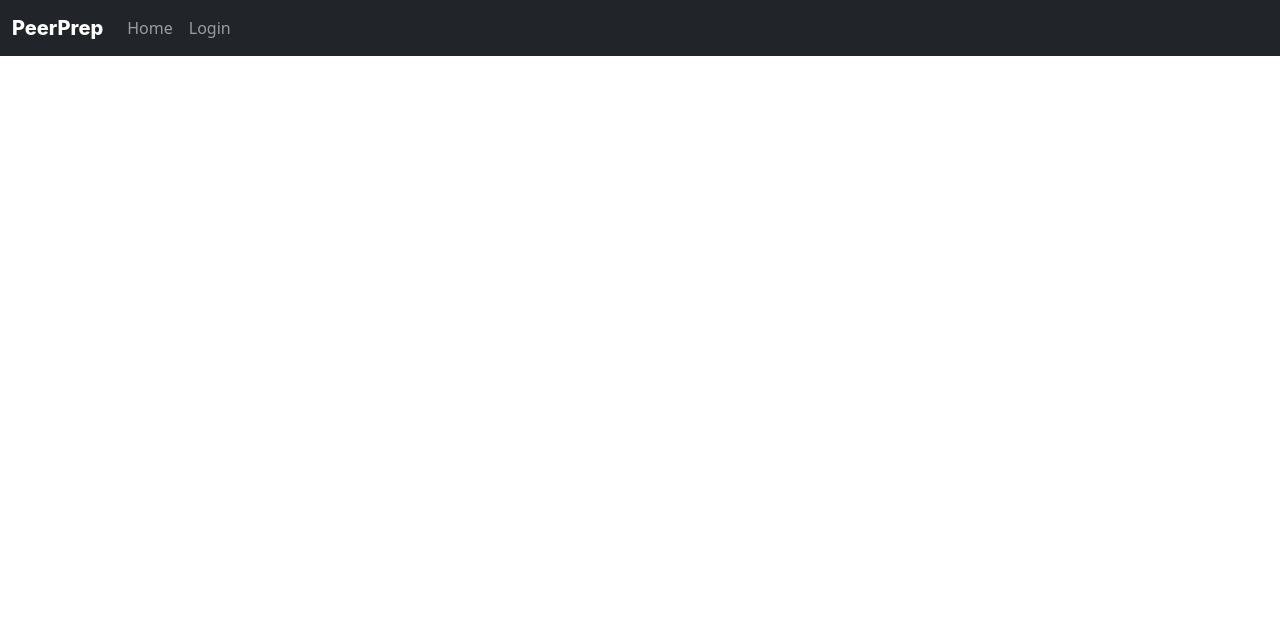
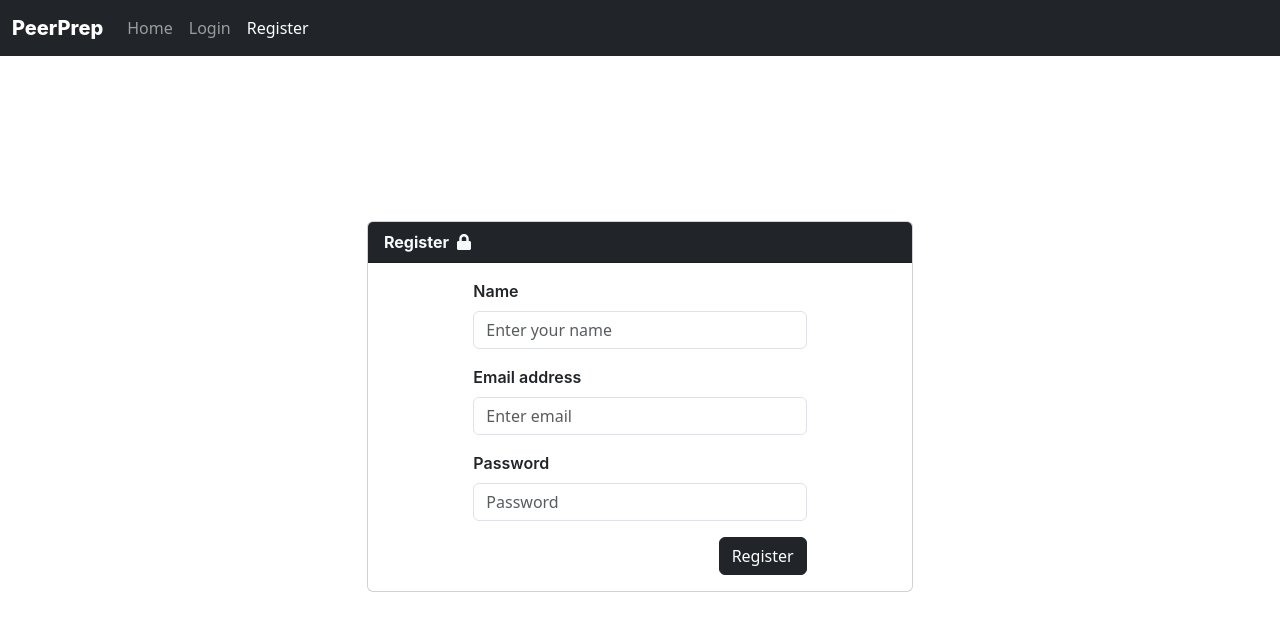
Before and after one commit to jlxw48/CS3219-PeerPrep, a React (Create React App) app in the folder front-end/: page /register in a window 1280 px wide. Shown: the top 630 px of the page. Built offline with nearby package versions, Linux system fonts and the light colour scheme; what javascript-time-ago would draw is missing.

Commit message:
Add manually toast for error

```diff
--- a/front-end/package.json
+++ b/front-end/package.json
@@ -21,6 +21,7 @@
     "react-router-dom": "^5.3.0",
     "react-scripts": "4.0.3",
     "react-time-ago": "^7.1.3",
+    "react-toastify": "^8.0.3",
     "web-vitals": "^1.0.1"
   },
   "scripts": {
--- a/front-end/src/App.js
+++ b/front-end/src/App.js
@@ -1,28 +1,73 @@
 import './css/App.css';
-import PeerPrepNav from './PeerPrepNav';
+import React from 'react';
+import { useState } from 'react';
+import PeerPrepNav from './components/PeerPrepNav';
 import Home from './components/home/Home';
 import Login from './components/login/Login';
 import { BrowserRouter as Router, Switch, Route } from 'react-router-dom';
-import APIErrorProvider from './common/providers/APIErrorProvider';
 import APIErrorNotification from './components/ApiErrorNotification';
 import Practice from './components/practice/Practice';
+import ReactTimeAgo from 'react-time-ago'
+import { ToastContainer, toast } from 'react-toastify';
+import 'react-toastify/dist/ReactToastify.css';
 
+export const ErrorContext = React.createContext();
 
 function App() {
+  // Pass around an array of errors
+  const [errors, setErrors] = useState([]);
+  const addError = (err) => {
+    setErrors(old => [...old, err]);
+  }
+  const removeError = (idx) => {
+    const currErrors = errors;
+    let newErrors = []
+    for (let i = 0; i < currErrors.length; i++) {
+      if (i == idx) {
+        continue;
+      }
+      newErrors.push(currErrors[i]);
+    }
+    setErrors(newErrors);
+  }
+  const errorsContextValue = {
+    errors,
+    addError: addError,
+    removeError: removeError
+  };
+
   return (
     <>
-      <APIErrorProvider>
-        <Router>
-          <PeerPrepNav />
-          <Switch>
-            <Route exact path='/' component={Home} />
-            <Route path='/login' component={Login} />
-            <Route path ="/practice" component={Practice} />
-          </Switch>
-        </Router>
-        {/* <APIErrorNotification /> */}
-      </APIErrorProvider>
 
+      <Router>
+
+        <PeerPrepNav />
+        <ErrorContext.Provider value={errorsContextValue}>
+          <APIErrorNotification />
+        </ErrorContext.Provider>
+        <Switch>
+          <Route exact path='/'>
+            <ErrorContext.Provider value={errorsContextValue}>
+              <Home />
+            </ErrorContext.Provider>
+          </Route>
+          <Route path='/login'>
+            <ErrorContext.Provider value={errorsContextValue}>
+              <Login />
+            </ErrorContext.Provider>
+          </Route>
+          <Route path="/practice">
+            <ErrorContext.Provider value={errorsContextValue}>
+              <Practice />
+            </ErrorContext.Provider>
+          </Route>
+          <Route path="/register" >
+            <ErrorContext.Provider value={errorsContextValue}>
+              <Login isRegister={true} />
+            </ErrorContext.Provider>
+          </Route>
+        </Switch>
+      </Router>
     </>
   );
 }
--- a/front-end/src/common/providers/APIErrorProvider.js
+++ b/front-end/src/common/providers/APIErrorProvider.js
@@ -5,6 +5,7 @@ export const APIErrorContext = React.createContext({
   addError: () => {},
   removeError: () => {}
 });
+
 
 export default function APIErrorProvider({ children }) {
   const [error, setError] = useState(null);
--- a/front-end/src/components/ApiErrorNotification.js
+++ b/front-end/src/components/ApiErrorNotification.js
@@ -1,27 +1,36 @@
 //Credit: https://www.yld.io/blog/global-notifications-with-reacts-context-api/
 
+import { useContext, useState } from 'react';
 import useAPIError from '../common/hooks/useApiError.js';
 import Toast from 'react-bootstrap/Toast';
 import ReactTimeAgo from 'react-time-ago'
+import { ErrorContext } from '../App.js';
+import { ToastContainer } from 'react-bootstrap';
 
 function APIErrorNotification() {
-  const { error, removeError } = useAPIError();
+  const { errors, removeError } = useContext(ErrorContext);
 
-  const handleSubmit = () => {
-    removeError();
+  const closeError = (idx) => {
+    removeError(idx);
   };
 
+  let errorToasts = errors.map((err, idx) => {
+    return <Toast key={idx} show bg="danger" animation={true} onClose={() => closeError(idx)}>
+      <Toast.Header>
+        <strong className="me-auto">Error</strong>
+        <small><ReactTimeAgo date={new Date()} locale="en-US" /></small>
+      </Toast.Header>
+      <Toast.Body className='text-white'>
+        {err}
+      </Toast.Body>
+    </Toast>
+  })
+
   return (
-    <Toast className="d-inline-block m-1" bg="danger" autohide onClose={() => handleSubmit()}>
-    <Toast.Header>
-      <strong className="me-auto">Error</strong>
-      <small><ReactTimeAgo date={new Date()} locale="en-US"/></small>
-    </Toast.Header>
-    <Toast.Body className='text-white'>
-      {error}
-    </Toast.Body>
-  </Toast>
-  )
+    <ToastContainer>
+      {errorToasts}
+    </ToastContainer>);
+
 }
 
 export default APIErrorNotification;
--- a/front-end/src/PeerPrepNav.jsx
+++ b/front-end/src/components/PeerPrepNav.jsx
@@ -2,7 +2,7 @@ import React from 'react'
 import Nav from 'react-bootstrap/Nav'
 import Navbar from 'react-bootstrap/Navbar'
 import Container from 'react-bootstrap/Container'
-import './css/PeerPrepNav.css'
+import '../css/PeerPrepNav.css'
 import { NavLink } from 'react-router-dom'
 
 function PeerPrepNav() {
@@ -13,6 +13,7 @@ function PeerPrepNav() {
                 <Nav className="me-auto">
                     <NavLink to="/" exact className="nav-link">Home</NavLink>
                     <NavLink to="/login" exact className="nav-link">Login</NavLink>
+                    <NavLink to="/register" exact className="nav-link">Register</NavLink>
                 </Nav>
             </Container>
         </Navbar>
--- a/front-end/src/components/login/Login.jsx
+++ b/front-end/src/components/login/Login.jsx
@@ -1,4 +1,4 @@
-import React from "react";
+import React, { useContext } from "react";
 import Card from 'react-bootstrap/Card'
 import Row from 'react-bootstrap/Row'
 import Container from 'react-bootstrap/Container'
@@ -8,22 +8,44 @@ import { FontAwesomeIcon } from '@fortawesome/react-fontawesome'
 import { faLock } from "@fortawesome/free-solid-svg-icons";
 import Form from 'react-bootstrap/Form'
 import Button from 'react-bootstrap/Button'
+import { ErrorContext } from "../../App";
 
-function Login() {
+function Login(props) {
+    const { errors, addError } = useContext(ErrorContext);
+
+    const handleRegister = (event) => {
+        event.preventDefault();
+        const email = event.target.email.value;
+        const password = event.target.password.value;
+        const name = event.target.name.value;
+        addError("nabei");
+    }
+
+    const handleLogin = (event) => {
+        console.log(event);
+        console.log("HI")
+    }
+
     return (
         <>
             <Container className="login-container">
                 <Row className="card-row justify-content-md-center align-items-center">
                     <Col md="6">
                         <Card>
-                            <Card.Header className="bg-dark text-light">Login &nbsp;<FontAwesomeIcon icon={faLock} /></Card.Header>
+                            <Card.Header className="bg-dark text-light">{props.isRegister ? "Register" : "Login"} &nbsp;<FontAwesomeIcon icon={faLock} /></Card.Header>
                             <Card.Body>
-                                <Form>
+                                <Form onSubmit={props.isRegister ? handleRegister : handleLogin}>
                                     <Row className="justify-content-md-center">
                                         <Col md="8">
+                                            {props.isRegister &&
+                                                <Form.Group className="mb-3" controlId="formBasicName">
+                                                    <Form.Label>Name</Form.Label>
+                                                    <Form.Control type="text" name="name" placeholder="Enter your name" />
+                                                </Form.Group>
+                                            }
                                             <Form.Group className="mb-3" controlId="formBasicEmail">
                                                 <Form.Label>Email address</Form.Label>
-                                                <Form.Control type="email" placeholder="Enter email" />
+                                                <Form.Control type="email" name="email" placeholder="Enter email" />
                                             </Form.Group>
                                         </Col>
                                     </Row>
@@ -31,14 +53,14 @@ function Login() {
                                         <Col md="8">
                                             <Form.Group className="mb-3" controlId="formBasicPassword">
                                                 <Form.Label>Password</Form.Label>
-                                                <Form.Control type="password" placeholder="Password" />
+                                                <Form.Control type="password" name="password" placeholder="Password" />
                                             </Form.Group>
                                         </Col>
                                     </Row>
                                     <Row>
                                         <Col md="10">
                                             <Button variant="dark" type="submit" className="float-end">
-                                                Login
+                                                {props.isRegister ? "Register" : "Login"}
                                             </Button>
                                         </Col>
                                     </Row>
--- a/front-end/src/components/practice/Practice.jsx
+++ b/front-end/src/components/practice/Practice.jsx
@@ -8,9 +8,6 @@ import "ace-builds/src-noconflict/mode-javascript";
 import "ace-builds/src-noconflict/ext-language_tools"
 import Seeds from '../../Seeds';
 import ChatEntry from "./ChatEntry";
-import { FormSelect } from "react-bootstrap";
-import { findRepos } from "jest-changed-files";
-import ace from "react-ace";
 
 function Practice() {
     const seeds = Seeds();
```
Also changed, not shown: 1 other file (tests, documents, lock files or other folders).
